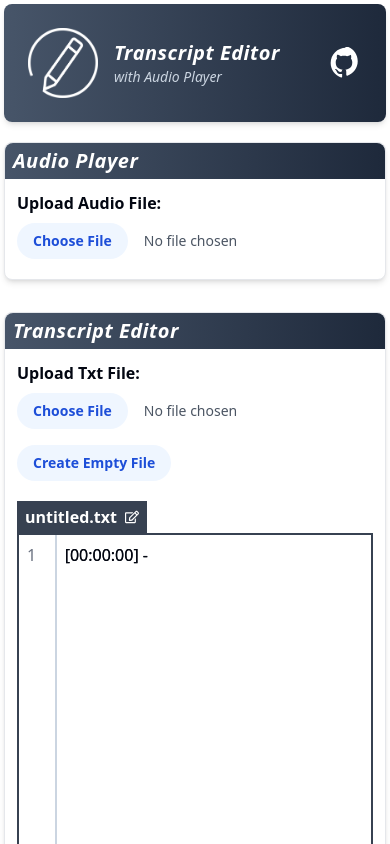
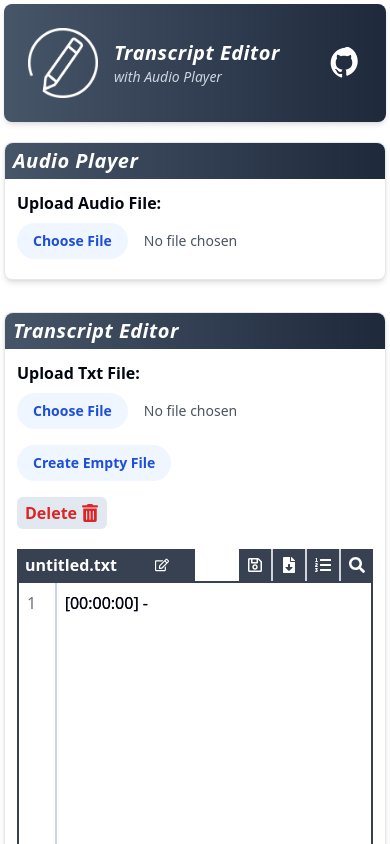
Before and after one commit to srothgan/audio-transcript-player, a Next.js app: page / in a window 390 px wide. Both pictures are taken after a click on the button "Create Empty File". Shown: the top 844 px of the page. Built offline with nearby package versions, Linux system fonts and the light colour scheme.

Commit message:
responsive design improvements

```diff
--- a/components/Transcript.jsx
+++ b/components/Transcript.jsx
@@ -342,14 +342,14 @@ export default function Transcript({fileContent, fileName}){
             <div className="w-full flex flex-row items-center justify-between">
                 {/* Filename Display */}
                 <Dialog open={dialogIsOpen} onOpenChange={setDialogIsOpen}>
-                <DialogTrigger asChild className="flex items-center gap-2 text-white font-bold bg-gray-700 px-2 py-1 h-8 w-fit">
+                <DialogTrigger asChild className="flex items-center gap-2 text-white font-bold bg-gray-700 px-2 py-1 h-8 w-1/2 md:w-full">
                   <div>
-                    <div className="font-bold ">{currentFileName}</div>
+                    <div className="font-bold w-3/4 md:w-fit overflow-hidden">{currentFileName}</div>
                     <FaRegEdit className="text-sm" />
                     {isModified && <div className="w-3 h-3 bg-white rounded-full ml-2" />}
                   </div>
                 </DialogTrigger>
-                <DialogContent className="mx-4 w-fit mx-auto max-w-[425px]">
+                <DialogContent className="mx-4 w-full mx-auto md:max-w-[425px]">
                   <DialogHeader>
                     <DialogTitle>Edit File Name</DialogTitle>
                     <DialogDescription>
@@ -375,7 +375,7 @@ export default function Transcript({fileContent, fileName}){
                     onClick={handleSave}
                     type="button"
                     disabled={!isModified} // Disable if no changes
-                    className={"p-2 text-white bg-gray-700 hover:bg-gray-400 border-r border-gray-300 hidden md:flex"}
+                    className={"p-2 text-white bg-gray-700 hover:bg-gray-400 border-r border-gray-300 flex"}
                     >
                         <FaRegSave/>
                     </button>
@@ -383,21 +383,21 @@ export default function Transcript({fileContent, fileName}){
                     onClick={handleDownload}
                     type="button"
                     disabled={!fileContent} // Disable if no file content to download
-                    className={"p-2 text-white font-bold bg-gray-700 hover:bg-gray-400 border-x border-gray-300 hidden md:flex"}
+                    className={"p-2 text-white font-bold bg-gray-700 hover:bg-gray-400 border-x border-gray-300 flex"}
                     >
                         <FaFileDownload/>
                     </button>
                     <button
                     onClick={handleToggleLineNumbers}
                     type="button"
-                    className={"p-2 flex items-center text-white font-bold bg-gray-700 hover:bg-gray-400 border-x border-gray-300 hidden md:flex"}
+                    className={"p-2 flex items-center text-white font-bold bg-gray-700 hover:bg-gray-400 border-x border-gray-300 flex"}
                     >
                       <FaListOl/>
                     </button>
                     <button
                     onClick={openSearch}
                     type="button"
-                    className={"p-2 flex items-center text-white font-bold bg-gray-700 hover:bg-gray-400 border-l border-gray-300 hidden md:flex"}
+                    className={"p-2 flex items-center text-white font-bold bg-gray-700 hover:bg-gray-400 border-l border-gray-300 flex"}
                     >
                       <FaSearch/>
                     </button>
--- a/components/TranscriptEditor.jsx
+++ b/components/TranscriptEditor.jsx
@@ -103,13 +103,24 @@ function TranscriptEditor() {
             </button>
             )}
         </div>
+        {creationType && (
+          <button
+            type="button"
+            onClick={handleDeleteTxt}
+            className="flex px-2 py-1 my-2 bg-slate-200 text-red-600 rounded-md transition md:hidden gap-1 font-bold w-fit justify-center items-center"
+            aria-label="Delete Txt"
+            >
+            <p>Delete</p>
+            <FaTrashAlt size={18} />
+          </button>
+        )}
       </div>
 
       {fileName && fileContent && (
         <div className="w-full px-3 md:px-6 flex flex-col">
           {isTouchScreen && (
           <div className="w-full flex items-start justify-start xl:hidden text-xs text-gray-500 mb-2">
-            <span>The sync scroll of line numbers and textarea doesnt work well on touch screens.</span>
+            <span>The calculation and sync scroll of line numbers and textarea doesnt work well on touch/small screens.</span>
           </div>
           )}
           <section className="w-full flex flex-col">
```
